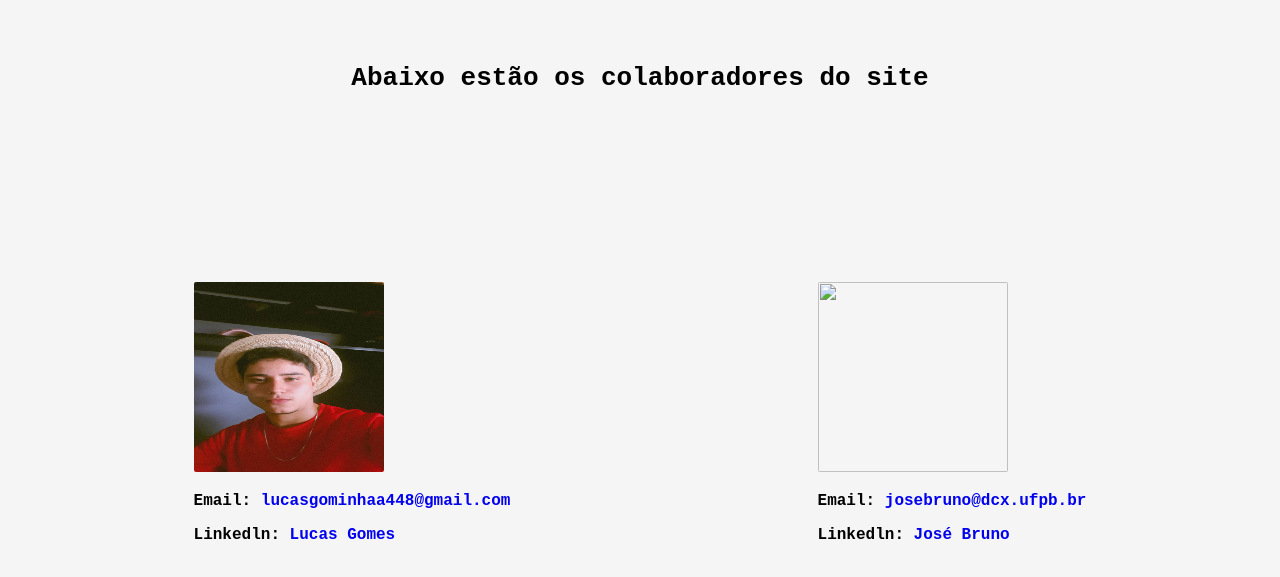
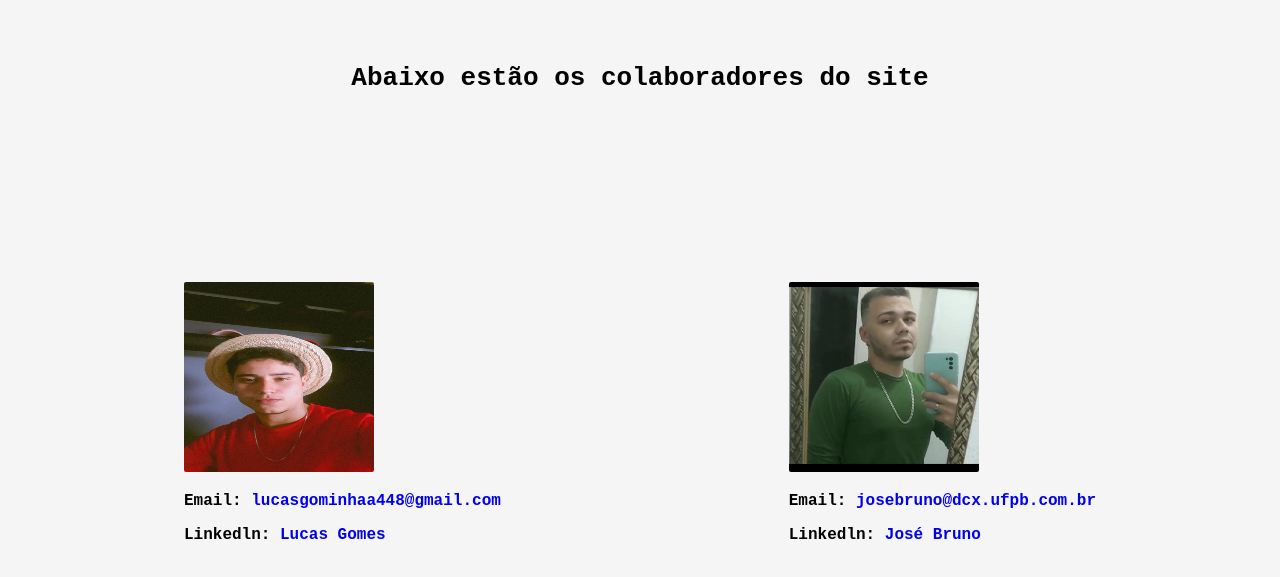
Before and after one commit to Luc4sGomes/UniverseMe, a website: page src/pages/about.html in a window 1280 px wide. Shown: the part 67-644 px from the top of the page. Drawn offline with Linux system fonts and the light colour scheme.

Commit message:
added final header info

```diff
--- a/src/css/style.css
+++ b/src/css/style.css
@@ -38,7 +38,7 @@ body {
 
 p {
   font-size: 24px;
-  color: whitesmoke;
+  color: rgb(218, 218, 218);
   padding: 32px;
   margin-left: 24px;
 
@@ -60,7 +60,7 @@ h2 {
 }
 
 .paragraph-main:hover {
-  color: rgb(153, 152, 152);
+  color: white;
   transition: 400ms all ease-in-out;
 }
 
--- a/src/pages/about.html
+++ b/src/pages/about.html
@@ -30,8 +30,8 @@
       <p> Linkedln: <a href="https://www.linkedin.com/in/lucas-gomes-a640601a1/">Lucas Gomes</a></p>
     </div>
     <div>
-      <img src="" alt="">
-      <p>Email: <a href="mailto:josebruno@dcx.ufpb.br">josebruno@dcx.ufpb.br</a></p>
+      <img src="../img/profile2.jpeg" alt="perfil12">
+      <p>Email: <a href="mailto:josebruno@dcx.ufpb.com.br">josebruno@dcx.ufpb.com.br</a></p>
       <p> Linkedln: <a href="https://www.linkedin.com/in/brunocordeiro00/">José Bruno</a></p>
 
     </div>
```
Also changed, not shown: index.html (+1 -1 lines), src/img/profile2.jpeg (added).
